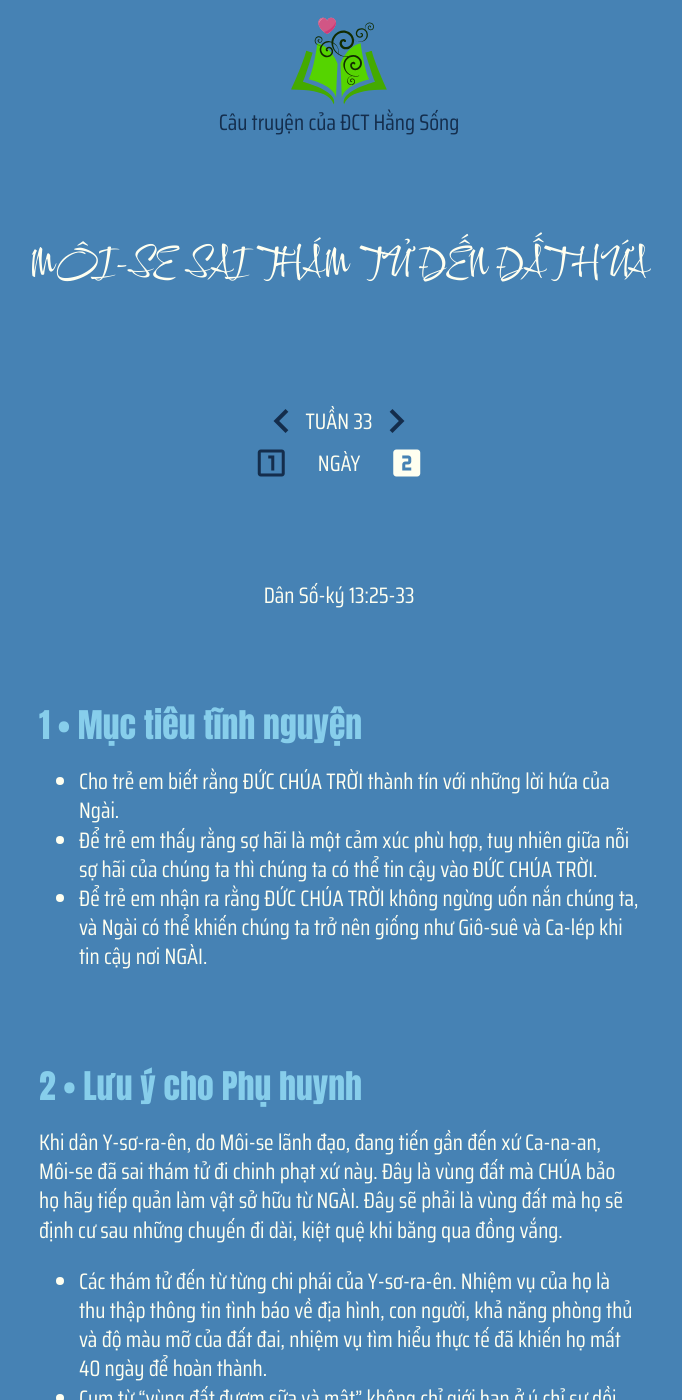
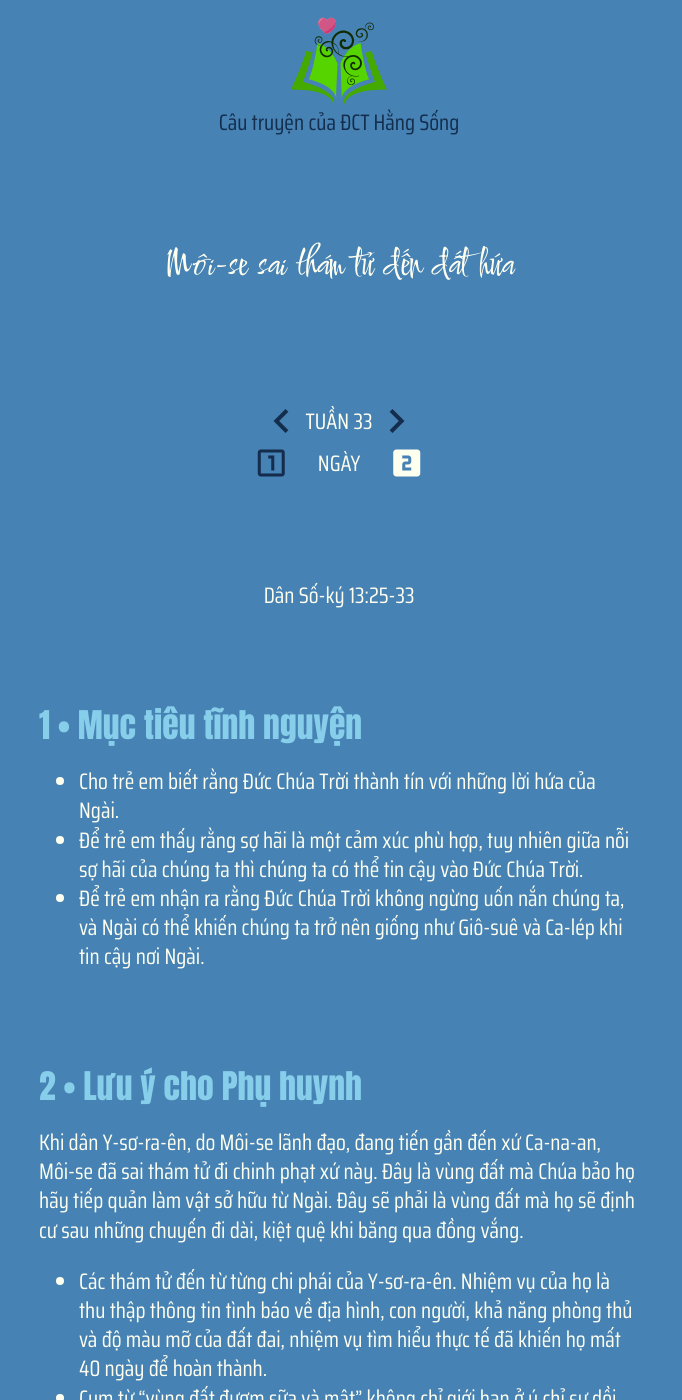
Before and after one commit to GospelTrust/LGS, a Jekyll site: the page built from docs/content/_vi/33-2.md, in a window 1280 px wide and 1400 px high. Shown: the whole window, without its empty margins (301-983 px from the left). Built offline with Jekyll 4.4.1, drawn with Linux system fonts in a browser that asks for light colours; some web fonts are replaced; some of the changed text lies outside the part shown.

Commit message:
Update: w33d2

```diff
--- a/docs/content/_vi/33-2.md
+++ b/docs/content/_vi/33-2.md
@@ -1,21 +1,21 @@
 ---
 week: 33
 day: 2
-title: 'MÔI-SE SAI THÁM TỬ ĐẾN ĐẤT HỨA'
+title: 'Môi-se sai thám tử đến đất hứa'
 bible: 'Dân Số-ký 13:25-33'
 layout: lesson
 ---
 
 
 {% include lesson/section.html index=1 %}
-- Cho trẻ em biết rằng ĐỨC CHÚA TRỜI thành tín với những lời hứa của Ngài.
-- Để trẻ em thấy rằng sợ hãi là một cảm xúc phù hợp, tuy nhiên giữa nỗi sợ hãi của chúng ta thì chúng ta có thể tin cậy vào ĐỨC CHÚA TRỜI.
-- Để trẻ em nhận ra rằng ĐỨC CHÚA TRỜI không ngừng uốn nắn chúng ta, và Ngài có thể khiến chúng ta trở nên giống như Giô-suê và Ca-lép khi tin cậy nơi NGÀI.
+- Cho trẻ em biết rằng Đức Chúa Trời thành tín với những lời hứa của Ngài.
+- Để trẻ em thấy rằng sợ hãi là một cảm xúc phù hợp, tuy nhiên giữa nỗi sợ hãi của chúng ta thì chúng ta có thể tin cậy vào Đức Chúa Trời.
+- Để trẻ em nhận ra rằng Đức Chúa Trời không ngừng uốn nắn chúng ta, và Ngài có thể khiến chúng ta trở nên giống như Giô-suê và Ca-lép khi tin cậy nơi Ngài.
 
 
 
 {% include lesson/section.html index=2 %}
-Khi dân Y-sơ-ra-ên, do Môi-se lãnh đạo, đang tiến gần đến xứ Ca-na-an, Môi-se đã sai thám tử đi chinh phạt xứ này. Đây là vùng đất mà CHÚA bảo họ hãy tiếp quản làm vật sở hữu từ NGÀI. Đây sẽ phải là vùng đất mà họ sẽ định cư sau những chuyến đi dài, kiệt quệ khi băng qua đồng vắng.
+Khi dân Y-sơ-ra-ên, do Môi-se lãnh đạo, đang tiến gần đến xứ Ca-na-an, Môi-se đã sai thám tử đi chinh phạt xứ này. Đây là vùng đất mà Chúa bảo họ hãy tiếp quản làm vật sở hữu từ Ngài. Đây sẽ phải là vùng đất mà họ sẽ định cư sau những chuyến đi dài, kiệt quệ khi băng qua đồng vắng.
 - Các thám tử đến từ từng chi phái của Y-sơ-ra-ên. Nhiệm vụ của họ là thu thập thông tin tình báo về địa hình, con người, khả năng phòng thủ và độ màu mỡ của đất đai, nhiệm vụ tìm hiểu thực tế đã khiến họ mất 40 ngày để hoàn thành.
 - Cụm từ "vùng đất đượm sữa và mật" không chỉ giới hạn ở ý chỉ sự dồi dào của gia súc có thể sản xuất sữa, hoặc sự sung mãn của đàn ong để có thể thu hoạch mật hàng loạt; nó cũng không chỉ đề cập đến sự phong phú của những thứ tốt đẹp khác và trái cây tuyệt vời như ngô, rượu, dầu, quả sung, cây cọ, quả lựu, và những thứ khác thực sự có trong đất. Ý nghĩa của những lời này là nó là một vùng đất rất sung túc của tất cả những điều tốt đẹp trong đó, cho nhu cầu và niềm vui của dân Y-sơ-ra-ên hoặc những người sẽ sống trong đó.
 - Mọi người phản ứng với sự sợ hãi khi nghe báo cáo về kích thước và sức mạnh đáng sợ của dân xứ đó, đó là lý do tại sao Ca-lép biểu họ im lặng hoặc bắt họ câm miệng như thể nói, "Các ngươi nói như vậy là đủ rồi !" Ông đang kêu gọi người dân Do Thái chiếm lấy vùng đất, tin tưởng vào quyền năng của Chúa, thay vì sợ hãi.
@@ -23,11 +23,11 @@ Khi dân Y-sơ-ra-ên, do Môi-se lãnh đạo, đang tiến gần đến xứ C
 
 
 {% include lesson/section.html index=3 %}
-Lạy Chúa, một lần nữa chúng con rất vui và hào hứng khi được nói về Lời Chúa và nhìn thấy bàn tay toàn năng của Ngài đang vận hành thông qua dân Y-sơ-ra-ên. Xin Chúa hãy phán và dạy chúng con qua những câu chuyện tuyệt vời và có thật này, con cám ơn Ngài. Xin Ngài tiếp tục nhào nặn và biến chúng con trở thành con người mà Ngài muốn chúng con trở thành, đặc biệt là khi chúng con biết yêu thương và phục vụ Ngài. Nhân danh Chúa Jêsus Christ, chúng con cầu nguyện, Amen.
+> Lạy Chúa, một lần nữa chúng con rất vui và hào hứng khi được nói về Lời Chúa và nhìn thấy bàn tay toàn năng của Ngài đang vận hành thông qua dân Y-sơ-ra-ên. Xin Chúa hãy phán và dạy chúng con qua những câu chuyện tuyệt vời và có thật này, con cám ơn Ngài. Xin Ngài tiếp tục nhào nặn và biến chúng con trở thành con người mà Ngài muốn chúng con trở thành, đặc biệt là khi chúng con biết yêu thương và phục vụ Ngài. Nhân danh Chúa Jêsus Christ, chúng con cầu nguyện, Amen.
 
 
 {% include lesson/section.html index=4 %}
-Ê-sai 41:10
+### Ê-sai 41:10
 10 Đừng sợ, vì ta ở với ngươi; chớ kinh khiếp, vì ta là Đức Chúa Trời ngươi! Ta sẽ bổ sức cho ngươi; phải, ta sẽ giúp đỡ ngươi, lấy tay hữu công bình ta mà nâng đỡ ngươi.
 
 
@@ -41,13 +41,13 @@ Môi-se đã phái 12 thám tử đi khắp miền đất hứa và trở lại
 
 
 {% include lesson/section.html index=7 %}
-Đọc các Dân số ký 13:25-33.
+Đọc các Dân-số ký 13:25-33.
 Kể câu chuyện ở ngôi thứ nhất như thể bạn là một trong 10 điệp viên nghĩ rằng việc đi vào vùng đất này là quá nguy hiểm. Hãy nhớ luôn kể chính xác và theo sát Kinh thánh.
 
 
 {% include lesson/section.html index=8 %}
-DO THÁM
-- Giống như những thám tử trong Câu chuyện Kinh thánh của chúng ta, bọn trẻ cũng sẽ có kinh nghiệm làm thám tử. Hướng dẫn con bạn tìm kiếm những thứ nhất định trong nhà của bạn. Thay vì nói tên của đối tượng, hãy mô tả nó cho họ.
+### Do thám
+- Giống như những thám tử trong câu chuyện Kinh thánh của chúng ta, bọn trẻ cũng sẽ có kinh nghiệm làm thám tử. Hướng dẫn con bạn tìm kiếm những thứ nhất định trong nhà của bạn. Thay vì nói tên của đối tượng, hãy mô tả nó cho họ.
 - Ví dụ, bạn muốn họ lấy một cái thìa. Thay vì nói cái thìa, bạn có thể nói "Đôi mắt do thám thứ gì đó mà tôi dùng để ăn". Nếu họ nhận được đối tượng chính xác ngay lập tức, hãy chuyển sang đối tượng tiếp theo mà bạn muốn họ tìm.
 - Nếu họ không thể lấy được hàng trong lần đầu tiên bạn mô tả, hãy thêm một mô tả khác. Ví dụ cho cái thìa, bạn có thể nói "Đôi mắt do thám thứ gì đó tôi dùng để ăn và tôi có thể ăn súp với nó."
 - Tiếp tục cho đến khi trẻ lấy được đúng đồ vật hoặc tìm được 5 đồ vật mà bạn đã mô tả cho trẻ.
```
Also changed, not shown: other parts of docs/content/_vi/33-2.md (+1 -1 lines).
